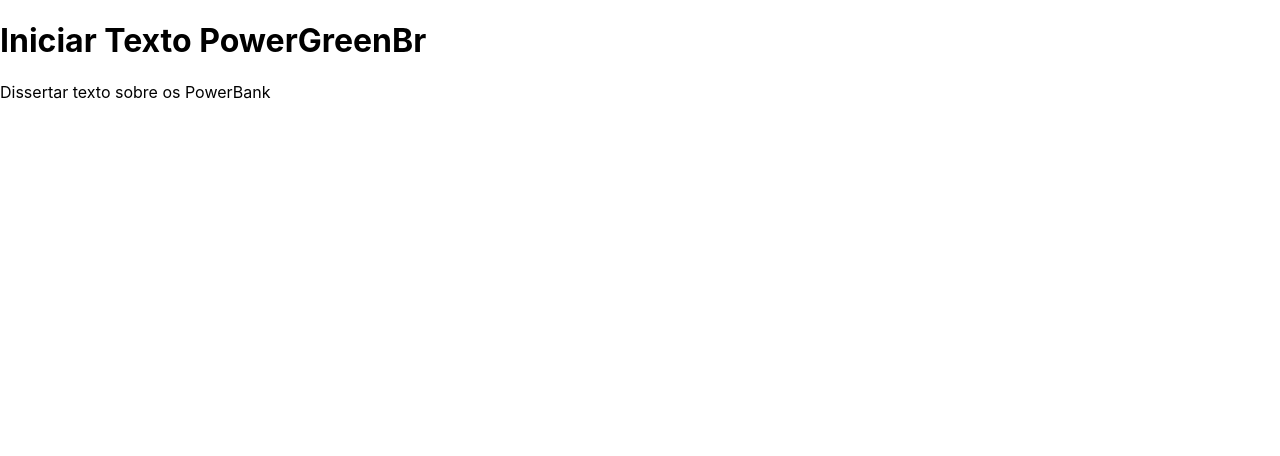
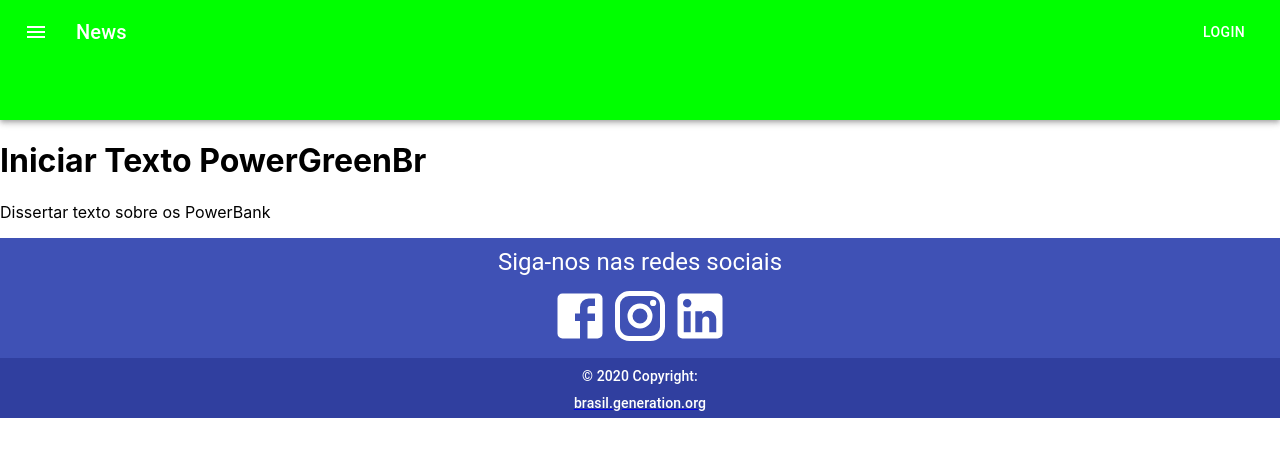
Before and after one commit to PowerGreenBr/frontEnd, a React (Create React App) app: page / in a window 1280 px wide. Shown: the top 456 px of the page. Built offline with nearby package versions, Linux system fonts and the light colour scheme.

Commit message:
Criadas Navbar e Footer do Projeto

```diff
--- a/src/App.tsx
+++ b/src/App.tsx
@@ -1,10 +1,21 @@
 import React from 'react';
+import { BrowserRouter as Router, Route, Routes } from 'react-router-dom';
+import Navbar from './componentes/estaticos/navbar/Navbar';
+import Footer from './componentes/estaticos/footer/Footer';
 import Home from './paginas/home/Home';
 import './App.css';
 
+
 function App() {
   return (
-    <Home/>
+    <Router>
+      <Navbar />
+      <Routes>
+        <Route path="/" element={<Home />} />
+      </Routes>
+      <Footer />
+    </Router>
+
   );
 }
 
--- a/src/componentes/estaticos/footer/Footer.tsx
+++ b/src/componentes/estaticos/footer/Footer.tsx
@@ -0,0 +1,45 @@
+import React from 'react';
+import InstagramIcon from '@material-ui/icons/Instagram';
+import FacebookIcon from '@material-ui/icons/Facebook';
+import LinkedInIcon from '@material-ui/icons/LinkedIn';
+import {Typography, Grid } from '@material-ui/core';
+import {Box} from '@mui/material';
+
+function Footer() {
+    return (
+        <>
+        <Grid container direction="row" justifyContent="center" alignItems="center">
+            <Grid alignItems="center" item xs={12}>
+                <Box style={{ backgroundColor: "#3F51B5", height: "120px" }}>
+                    <Box paddingTop={1} display="flex" alignItems="center" justifyContent="center">
+                        <Typography variant="h5" align="center" gutterBottom style={{ color: "white" }}>Siga-nos nas redes sociais </Typography>
+                    </Box>
+                    <Box display="flex" alignItems="center" justifyContent="center">
+                        <a href="https://www.facebook.com/generationbrasil" target="_blank">
+                            <FacebookIcon style={{ fontSize: 60, color: "white" }} />
+                        </a>
+                        <a href="https://www.instagram.com/generationbrasil/" target="_blank">
+                            <InstagramIcon style={{ fontSize: 60, color: "white" }} />
+                        </a>
+                        <a href="https://www.linkedin.com/school/generationbrasil/" target="_blank">
+                            <LinkedInIcon style={{ fontSize: 60, color: "white" }} />
+                        </a>
+                    </Box>
+                </Box>
+                <Box style={{ backgroundColor: "#303F9F", height: "60px" }}>
+                    <Box paddingTop={1}>
+                        <Typography variant="subtitle2" align="center" gutterBottom style={{ color: "white" }} >© 2020 Copyright:</Typography>
+                    </Box>
+                    <Box>
+                        <a target="_blank" href="https://brasil.generation.org">
+                            <Typography variant="subtitle2" gutterBottom style={{ color: "white" }} align="center">brasil.generation.org</Typography>
+                        </a>
+                    </Box>
+                </Box>
+            </Grid>
+        </Grid>
+    </>
+    )
+}
+
+export default Footer;
--- a/src/componentes/estaticos/navbar/Navbar.tsx
+++ b/src/componentes/estaticos/navbar/Navbar.tsx
@@ -0,0 +1,32 @@
+import * as React from 'react';
+import AppBar from '@mui/material/AppBar';
+import Box from '@mui/material/Box';
+import Toolbar from '@mui/material/Toolbar';
+import Typography from '@mui/material/Typography';
+import Button from '@mui/material/Button';
+import IconButton from '@mui/material/IconButton';
+import MenuIcon from '@mui/icons-material/Menu';
+
+export default function ButtonAppBar() {
+  return (
+    <Box sx={{ flexGrow: 1 }}>
+      <AppBar position="static" style={{ backgroundColor: "#00ff00", height: "120px" }}>
+        <Toolbar>
+          <IconButton
+            size="large"
+            edge="start"
+            color="inherit"
+            aria-label="menu"
+            sx={{ mr: 2 }}
+          >
+            <MenuIcon />
+          </IconButton>
+          <Typography variant="h6" component="div" sx={{ flexGrow: 1 }}>
+            News
+          </Typography>
+          <Button color="inherit">Login</Button>
+        </Toolbar>
+      </AppBar>
+    </Box>
+  );
+}
```
